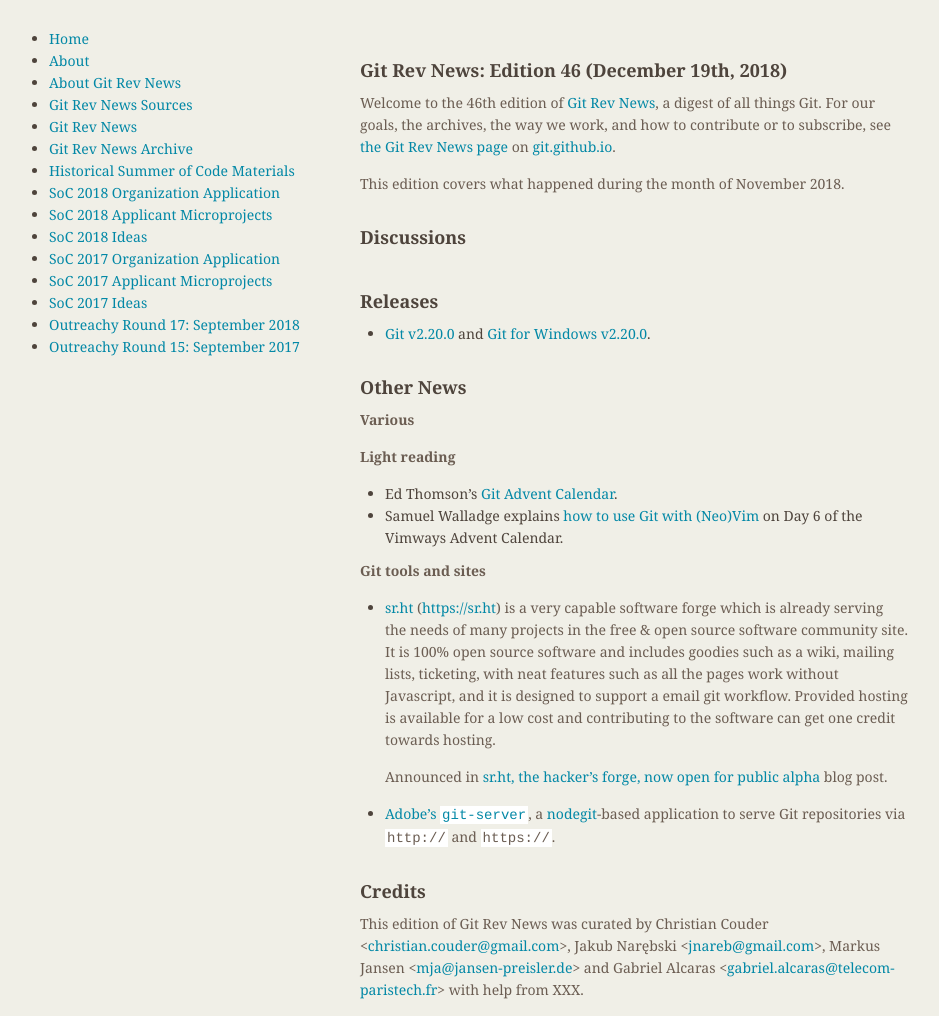
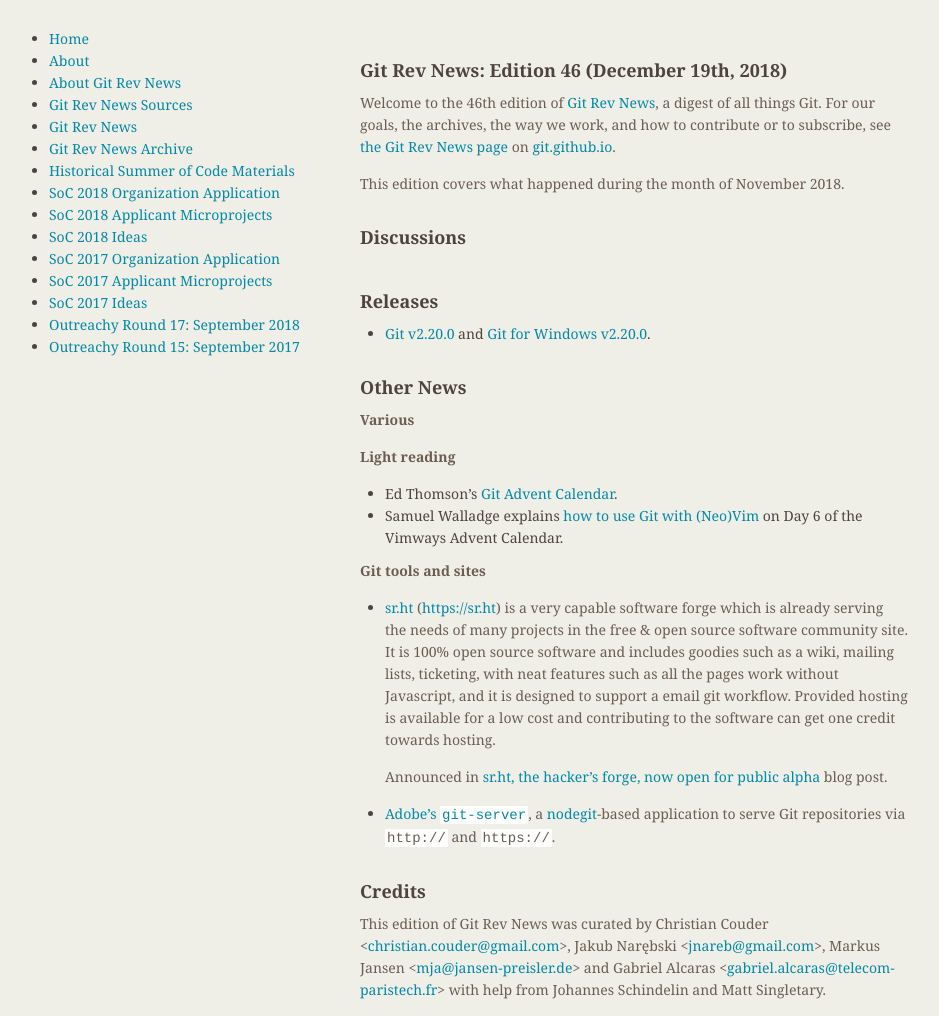
Before and after one commit to git/git.github.io, a Jekyll site: the page built from rev_news/drafts/edition-46.md, in a window 1280 px wide. Shown: the whole page, without its empty margins (174-1113 px from the left). Built offline with Jekyll 4.4.1, drawn with Linux system fonts in a browser that asks for light colours.

Commit message:
rn-46: add Dscho and Matt Singletary amoung the helpers

```diff
--- a/rev_news/drafts/edition-46.md
+++ b/rev_news/drafts/edition-46.md
@@ -63,4 +63,4 @@
 Jakub Narębski &lt;<jnareb@gmail.com>&gt;,
 Markus Jansen &lt;<mja@jansen-preisler.de>&gt; and
 Gabriel Alcaras &lt;<gabriel.alcaras@telecom-paristech.fr>&gt;
-with help from XXX.
+with help from Johannes Schindelin and Matt Singletary.
```
